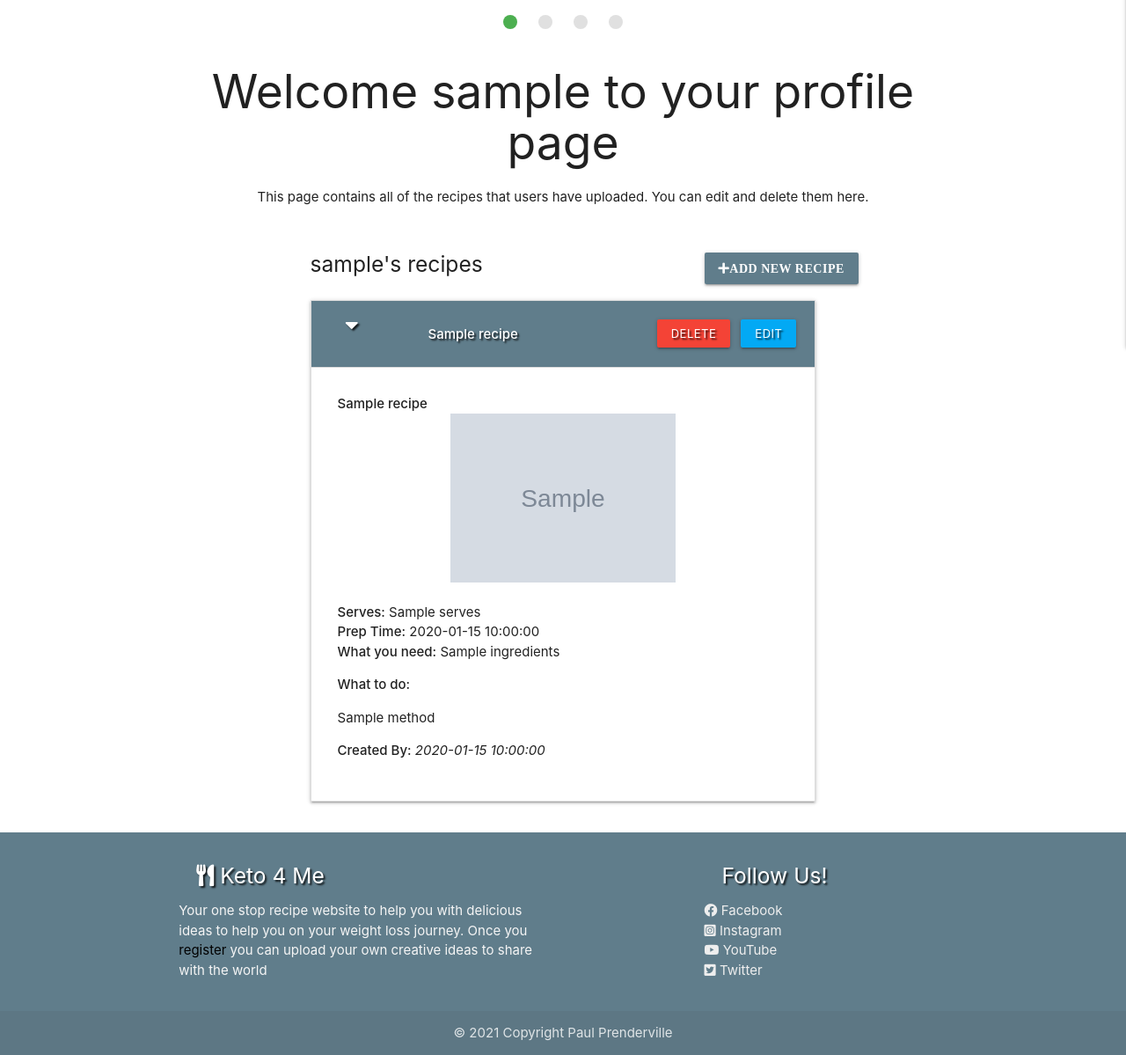
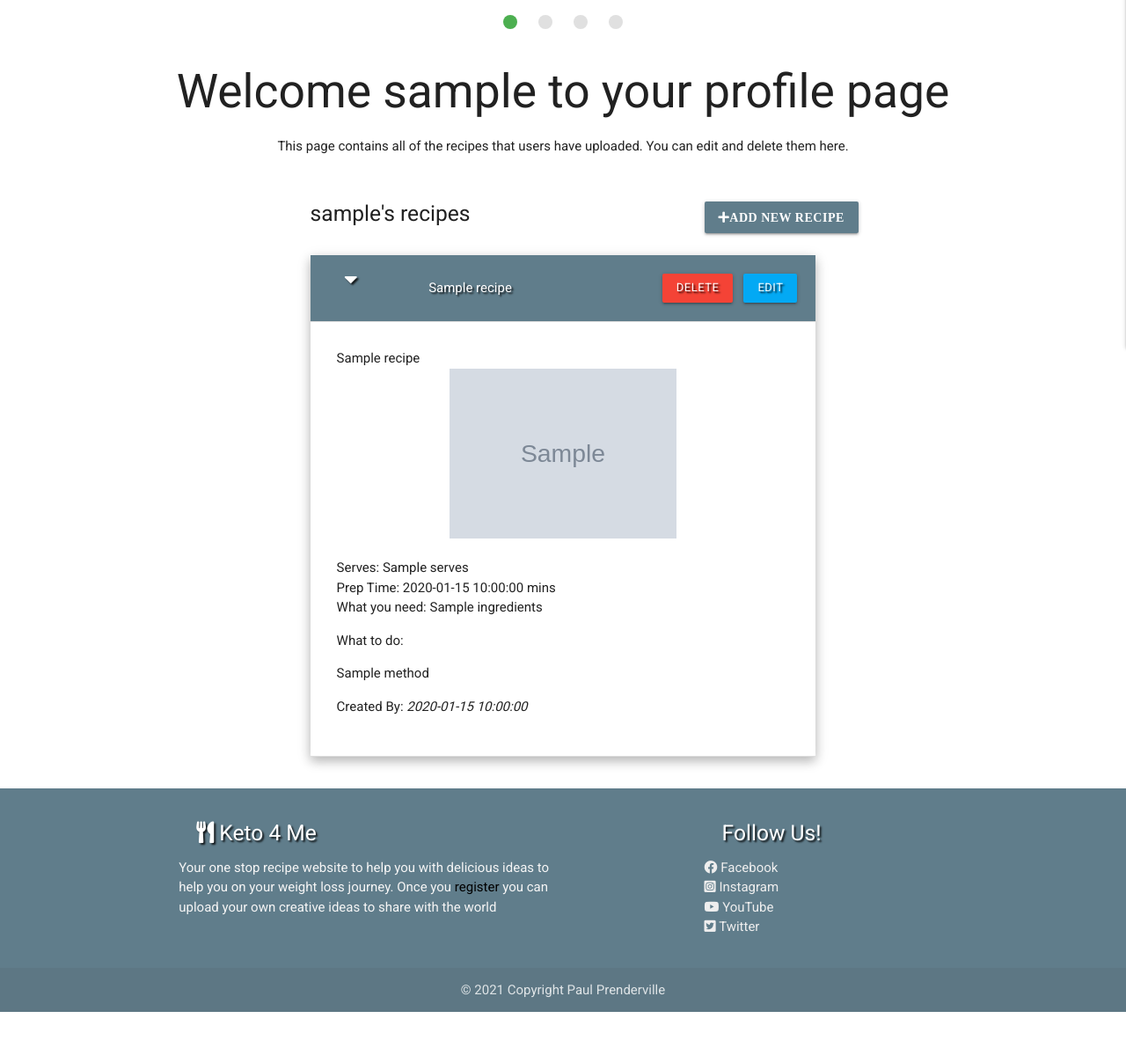
Before and after one commit to DjPaulP/MS3-Keto4me, a Flask app: page /profile/admin in a window 1280 px wide, after a click that opens the changed part. Shown: the part 465-1664 px from the top of the page at 88% size. After the commit the page ends 1615 px from the top, so only its background shows below. Run offline with Flask 2, Linux system fonts and the light colour scheme; the visitor is signed in with stand-in values (Sample User, id 1); grey boxes marked "Sample" are stand-in pictures; a database or web service that is not in the repository returns one stand-in record (values such as "Sample title"); some libraries are stand-ins or nearby versions.

```diff
--- a/static/css/style.css
+++ b/static/css/style.css
@@ -1,3 +1,9 @@
+@import url('https://fonts.googleapis.com/css2?family=Roboto:wght@400&display=swap');
+
+body {
+    font-family:  'Roboto', sans-serif;
+}
+
 /* Navbar Heading */
 .text-style {
     text-shadow: 2px 2px 2px rgba(0, 0, 0, 0.8);
--- a/templates/profile.html
+++ b/templates/profile.html
@@ -4,11 +4,13 @@
     <!-- Welcome message -->
     <div class="row" id="black-row">
         <h2 class="center-align">Welcome {{ username }} to your profile page</h2>
+        <!-- A different message is displayed to the admin -->
         {% if session.user|lower == "admin"|lower %}
         <p class="center-align">
             This page contains all of the recipes that users have uploaded. You can edit and delete them here.
         </p>
         {% else %}
+        <!-- Message displayed to users -->
         <p class="center-align">
             This page contains all of the recipes that you upload for easy access to edit them or delete if you so wish.
         </p>
@@ -25,7 +27,7 @@
         </div>
         <!-- All recipes of user -->
         <div class="col s12 m8 offset-m2">
-            <ul class="collapsible">
+            <ul class="collapsible popout">
 
                 {% for recipe in user_recipes %}
 
@@ -47,7 +49,7 @@
                         <strong>{{ recipe.category_name }}</strong><br>
                         <img src={{ recipe.image_url }} alt="" width="300" height="500" class="center"><br>
                         <strong>Serves:</strong> {{ recipe.serves }}<br>
-                        <strong>Prep Time:</strong> {{ recipe.prep_time }}<br>
+                        <strong>Prep Time:</strong> {{ recipe.prep_time }} mins<br>
                         <strong>What you need:</strong> {{ recipe.ingredients }}<br>
                         <p><strong>What to do:</strong></p>
                         <p>{{ recipe.method }}</p>
--- a/templates/recipes.html
+++ b/templates/recipes.html
@@ -41,7 +41,7 @@
             <strong>{{ recipe.category_name }}</strong><br>
             <img src={{ recipe.image_url }} alt="" width="300" height="500" class="center"><br>
             <strong>Serves:</strong> {{ recipe.serves }}<br>
-            <strong>Prep Time:</strong> {{ recipe.prep_time }}<br>
+            <strong>Prep Time:</strong> {{ recipe.prep_time }} mins<br>
             <strong>What you need:</strong> {{ recipe.ingredients }}<br>
             <p><strong>What to do:</strong></p>
             <p>{{ recipe.method }}</p>
```
Also changed, not shown: templates/add_recipe.html (+5 -3 lines), README.md, readme_images/black.PNG (added), readme_images/blue_grey.PNG (added), readme_images/responsive_keto.PNG (added), readme_images/white.PNG (added).
